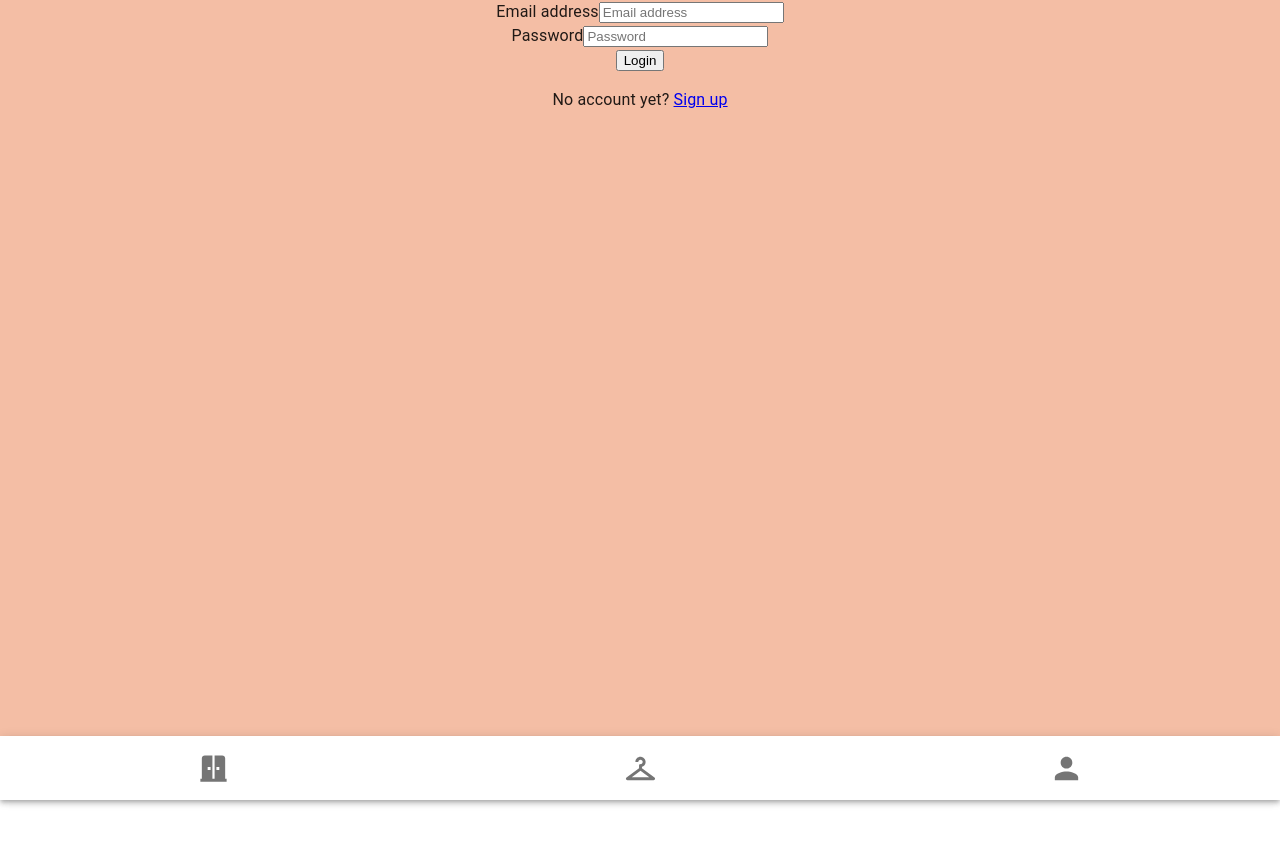
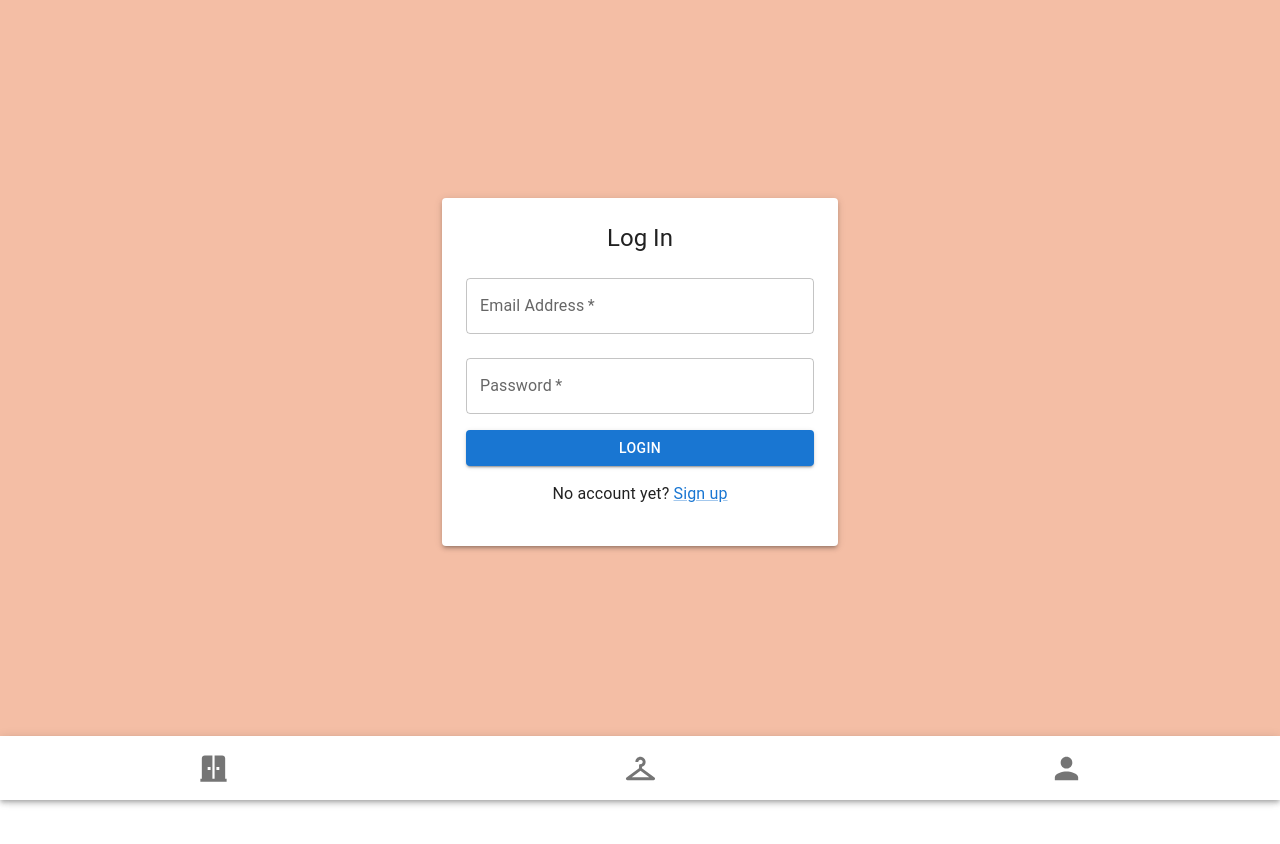
Before and after one commit to sghose16/hci-final, a React (Create React App) app: page /#/login in a window 1280 px wide. Shown: the top 844 px of the page. Built offline with nearby package versions, Linux system fonts and the light colour scheme.

Commit message:
add basic mui to signup/login

```diff
--- a/src/pages/Login.js
+++ b/src/pages/Login.js
@@ -2,6 +2,15 @@ import React, { useState } from "react";
 // import {  signInWithEmailAndPassword   } from 'firebase/auth';
 // import { auth } from '../firebase';
 import { NavLink, useNavigate } from "react-router-dom";
+import {
+  Container,
+  Box,
+  Paper,
+  TextField,
+  Button,
+  Link,
+  Typography,
+} from "@mui/material";
 
 const Login = () => {
   const navigate = useNavigate();
@@ -30,39 +39,64 @@ const Login = () => {
       <main>
         <section>
           <div className="home">
+            <Box
+              height="calc(100vh - 56px)"
+              display="flex"
+              justifyContent="center"
+              alignItems="center"
+            >
+              <Container maxWidth="xs">
+                <Box my={4}>
+                  <Paper elevation={3}>
+                    <Box p={3}>
+                      <Typography variant="h5" textAlign="center" gutterBottom>
+                        Log In
+                      </Typography>
                       <form>
-              <div>
-                <label htmlFor="email-address">Email address</label>
-                <input
-                  id="email-address"
-                  name="email"
+                        <TextField
+                          label="Email Address"
                           type="email"
                           required
-                  placeholder="Email address"
+                          fullWidth
+                          margin="normal"
+                          variant="outlined"
                           onChange={(e) => setEmail(e.target.value)}
                         />
-              </div>
 
-              <div>
-                <label htmlFor="password">Password</label>
-                <input
-                  id="password"
-                  name="password"
+                        <TextField
+                          label="Password"
                           type="password"
                           required
-                  placeholder="Password"
+                          fullWidth
+                          margin="normal"
+                          variant="outlined"
                           onChange={(e) => setPassword(e.target.value)}
                         />
-              </div>
 
-              <div>
-                <button onClick={onLogin}>Login</button>
-              </div>
+                        <Button
+                          sx={{ mt: 1 }}
+                          variant="contained"
+                          color="primary"
+                          fullWidth
+                          onClick={onLogin}
+                        >
+                          Login
+                        </Button>
                       </form>
 
-            <p className="text-sm text-white text-center">
-              No account yet? <NavLink to="/signup">Sign up</NavLink>
-            </p>
+                      <Box my={2}>
+                        <Typography align="center">
+                          No account yet?{" "}
+                          <Link component={NavLink} to="/signup">
+                            Sign up
+                          </Link>
+                        </Typography>
+                      </Box>
+                    </Box>
+                  </Paper>
+                </Box>
+              </Container>
+            </Box>
           </div>
         </section>
       </main>
--- a/src/pages/Signup.js
+++ b/src/pages/Signup.js
@@ -1,92 +1,103 @@
-// import React, {useState} from 'react';
-// import { NavLink, useNavigate } from 'react-router-dom';
+import React, { useState } from "react";
+import { NavLink, useNavigate } from "react-router-dom";
 // import {  createUserWithEmailAndPassword  } from 'firebase/auth';
 // import { auth } from '../firebase';
+import { Container, Box, Paper, TextField, Button, Link, Typography } from "@mui/material";
 
-// const Signup = () => {
-//     const navigate = useNavigate();
+const Signup = () => {
+  const navigate = useNavigate();
 
-//     const [email, setEmail] = useState('')
-//     const [password, setPassword] = useState('');
+  const [email, setEmail] = useState("");
+  const [password, setPassword] = useState("");
 
-//     const onSubmit = async (e) => {
-//       e.preventDefault()
+  const onSubmit = async (e) => {
+    // e.preventDefault()
+    // await createUserWithEmailAndPassword(auth, email, password)
+    //   .then((userCredential) => {
+    //       // Signed in
+    //       const user = userCredential.user;
+    //       console.log(user);
+    //       navigate("/login")
+    //       // ...
+    //   })
+    //   .catch((error) => {
+    //       console.log(error.code, error.message);
+    //       // ..
+    //   });
+  };
 
-//       await createUserWithEmailAndPassword(auth, email, password)
-//         .then((userCredential) => {
-//             // Signed in
-//             const user = userCredential.user;
-//             console.log(user);
-//             navigate("/login")
-//             // ...
-//         })
-//         .catch((error) => {
-//             console.log(error.code, error.message);
-//             // ..
-//         });
+  return (
+    <main>
+      <section>
+        <div className="App">
+        <Box
+  height="calc(100vh - 56px)"
+  display="flex"
+  justifyContent="center"
+  alignItems="center"
+>
+  <Container maxWidth="xs">
+    <Box my={4}>
+      <Paper elevation={3}>
+        <Box p={3}>
+        <Typography variant="h5" textAlign="center" gutterBottom>
+          Sign Up
+        </Typography>
+          <form>
+            <TextField
+              label="Email Address"
+              type="email"
+              required
+              fullWidth
+              margin="normal"
+              variant="outlined"
+              onChange={(e) => setEmail(e.target.value)}
+            />
 
-//     }
+            <TextField
+              label="Password"
+              type="password"
+              required
+              fullWidth
+              margin="normal"
+              variant="outlined"
+              onChange={(e) => setPassword(e.target.value)}
+            />
 
-//   return (
-//     <main >
-//         <section>
-//             <div className="App">
-//                 <div>
-//                     <h1> Sign Up </h1>
-//                     <form>
-//                         <div>
-//                             <label htmlFor="email-address">
-//                                 Email address
-//                             </label>
-//                             <input
-//                                 type="email"
-//                                 label="Email address"
-//                                 value={email}
-//                                 onChange={(e) => setEmail(e.target.value)}
-//                                 required
-//                                 placeholder="Email address"
-//                             />
-//                         </div>
+            <Button
+              sx={{ mt: 1 }}
+              variant="contained"
+              color="primary"
+              fullWidth
+              onClick={onSubmit}
+            >
+              Sign up
+            </Button>
+          </form>
 
-//                         <div>
-//                             <label htmlFor="password">
-//                                 Password
-//                             </label>
-//                             <input
-//                                 type="password"
-//                                 label="Create password"
-//                                 value={password}
-//                                 onChange={(e) => setPassword(e.target.value)}
-//                                 required
-//                                 placeholder="Password"
-//                             />
-//                         </div>
+          <Box my={2}>
+            <Typography align="center">
+              Already have an account?{" "}
+              <Link component={NavLink} to="/login">
+                Sign in
+              </Link>
+            </Typography>
+          </Box>
+        </Box>
+      </Paper>
+    </Box>
+  </Container>
+</Box>
 
-//                         <button
-//                             type="submit"
-//                             onClick={onSubmit}
-//                         >
-//                             Sign up
-//                         </button>
-
-//                     </form>
-
-//                     <p>
-//                         Already have an account?{' '}
-//                         <NavLink to="/login" >
-//                             Sign in
-//                         </NavLink>
-//                     </p>
-//                 </div>
-//             </div>
-//         </section>
-//     </main>
-//   )
-// }
+        </div>
+      </section>
+    </main>
+  );
+};
 
 // export default Signup
 
-const Signup = () => {
-  return <p> Signup </p>;
-};
+// const Signup = () => {
+//   return <p> Signup </p>;
+// };
 export default Signup;
```
Also changed, not shown: src/App.js (+1 -7 lines). Lines whose indentation alone changed are shown as unchanged.
